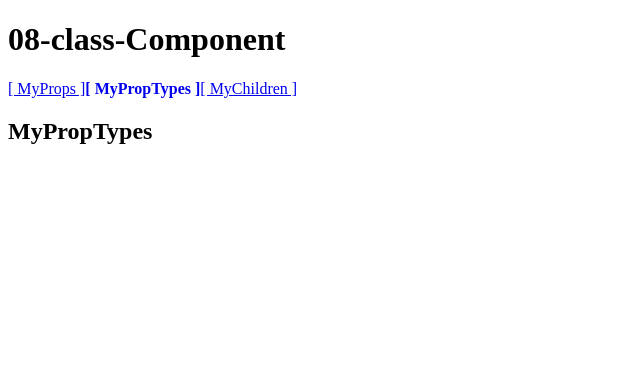
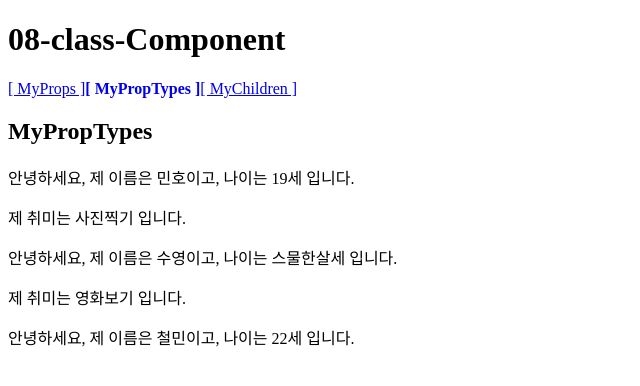
Before and after one commit to sujinlove/react_study, a React (Create React App) app in the folder react08_class_component/: page /myproptypes in a window 1280 px wide. Shown: the top 386 px of the page, without its empty margins (0-640 px from the left). Built offline with nearby package versions, Linux system fonts and the light colour scheme.

Commit message:
change mypropsType & mypropsTypeSub to class class component

```diff
--- a/react08_class_component/src/components/MyPropTypes.js
+++ b/react08_class_component/src/components/MyPropTypes.js
@@ -6,6 +6,10 @@ class MyPropTypes extends React.Component {
     return (
       <div>
         <h2>MyPropTypes</h2>
+
+        <MyPropTypesSub name="민호" age={19} hobby="사진찍기" />
+        <MyPropTypesSub name="수영" age="스물한살" hobby="영화보기" />
+        <MyPropTypesSub name="철민" age={22} />
       </div>
     );
   }
--- a/react08_class_component/src/components/MyPropsSub.js
+++ b/react08_class_component/src/components/MyPropsSub.js
@@ -1,6 +1,13 @@
 import React from "react";
 
 class MyPropsSub extends React.Component {
+  // 속성들에 대한 기본값을 JSON으로 정의해 둘 수 있다. (객체이름 고정)
+  // static 을 이용해 정적으로 선언
+  static defaultProps = {
+    name: "unknown",
+    age: 0
+  };
+
   // 화면에 렌더링할 JSX 내용을 리턴하는 함수
   render() {
     // Component 클래스는 props 라는 멤버변수를 내장한다.
@@ -22,10 +29,4 @@ class MyPropsSub extends React.Component {
   }
 }
 
-// 속성값이 전달되지 않을 경우를 대비하여 기본값을 JSON으로 정의해 둘 수 있다. (객체이름 고정)
-MyPropsSub.defaultProps = {
-  name: "unknown",
-  age: 0
-};
-
 export default MyPropsSub;
--- a/react08_class_component/src/components/MyPropsTypesSub.js
+++ b/react08_class_component/src/components/MyPropsTypesSub.js
@@ -3,11 +3,22 @@ import React from "react";
 // 컴포넌트 props의 필수 여부를 지정하거나 props의 DataType을 지정할 때 사용
 import propTypes from "prop-types";
 
-const MyPropsTypesSub = props => {
-  // 비구조 문법을 통해 변수 속성값을 변수로 선언
-  // {props.name} => {name} 으로 사용 가능
-  const { name, age, hobby } = props;
+class MyPropsTypesSub extends React.Component {
+  /* 이 컴포넌트로 전달되는 props 값들에 대한 형식과 필수 여부 지정 */
+  // 규칙에 맞지 않는 props값에 대해 브라우저 개발자 콘솔에 Warning 메시지가 출력된다.
+  static propTypes = {
+    // name 속성의 데이터 타입을 문자열 지정
+    name: propTypes.string,
+    age: propTypes.number,
+    // hobby 데이터 타입과 필수 여부 비정
+    // --> 필수 여부 설정은 데이터타입 뒤에 ".isRequired"를 추가 명시
+    hobby: propTypes.string.isRequired
+  };
 
+  // 화면에 렌더링할 JSX 내용을 리턴하는 함수
+  render() {
+    // 비구조 문법을 통해 변수 속성값을 변수로 선언할 경우 render 함수 내부에서 처리
+    const { name, age, hobby } = this.props;
     return (
       <div>
         {/* 컴포넌트에게 props 전달하기 */}
@@ -18,17 +29,7 @@ const MyPropsTypesSub = props => {
         <p> {hobby && <span>제 취미는 {hobby} 입니다.</span>} </p>
       </div>
     );
-};
-
-/* 이 컴포넌트로 전달되는 props 값들에 대한 형식과 필수 여부 지정 */
-// 규칙에 맞지 않는 props값에 대해 브라우저 개발자 콘솔에 Warning 메시지가 출력된다.
-MyPropsTypesSub.propTypes = {
-  // name 속성의 데이터 타입을 문자열 지정
-  name: propTypes.string,
-  age: propTypes.number,
-  // hobby 데이터 타입과 필수 여부 비정
-  // --> 필수 여부 설정은 데이터타입 뒤에 ".isRequired"를 추가 명시
-  hobby: propTypes.string.isRequired
-};
+  }
+}
 
 export default MyPropsTypesSub;
```
Lines whose indentation alone changed are shown as unchanged.
